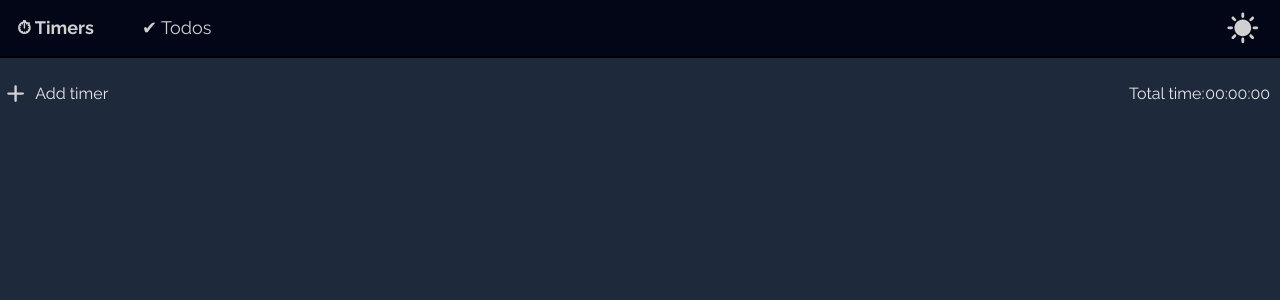
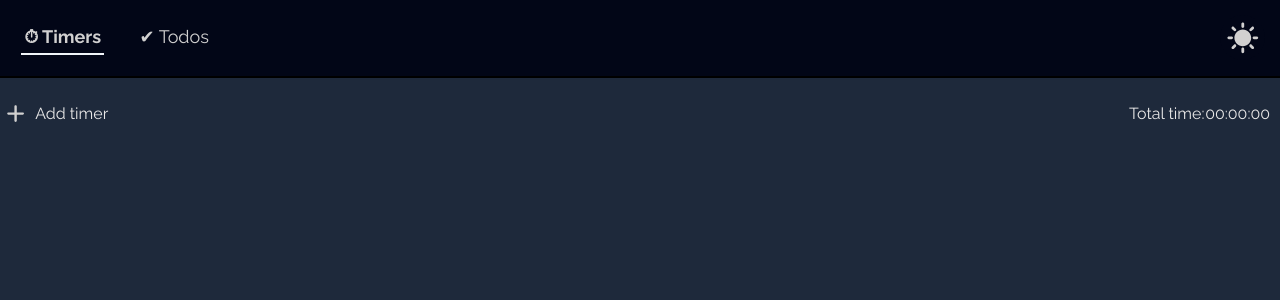
Before and after one commit to preiter93/time-tracker, a SvelteKit app: page / in a window 1280 px wide. Shown: the top 300 px of the page. Built offline with nearby package versions, Linux system fonts and the light colour scheme.

Commit message:
Add underline

```diff
--- a/src/routes/+layout.svelte
+++ b/src/routes/+layout.svelte
@@ -160,28 +160,30 @@
 	}
 
 	.navbar {
-		padding: 0rem;
-		background-color: var(--bg-header);
+		display: flex;
+        gap: 1rem;
+        background-color: var(--bg-header);
+        padding: 1rem;
 	}
 
 	.sections {
 		display: flex;
-		gap: 1.5rem;
+		gap: 2.0rem;
 	}
 
 	.section {
-		text-decoration: none;
-		font-size: 1rem;
-		color: var(--fg-header);
-		padding: 0.75rem;
-        font-size: 18px;
+		display: inline-block;
+        text-decoration: none;
+        color: var(--fg-header);
+        padding: 0.3rem 0.2rem;
+		font-size: 18px;
 	}
+
 	.section.active {
-		color: var(--fg-header);
-		background-color: var(--bg-header);
-		font-weight: 900;
-		font-style: bold;
+		font-weight: 700;
+		border-bottom: 2px solid var(--white);
 	}
+
 	@media (hover: hover) {
 		.section.inactive:hover {
 			cursor: pointer;
```
